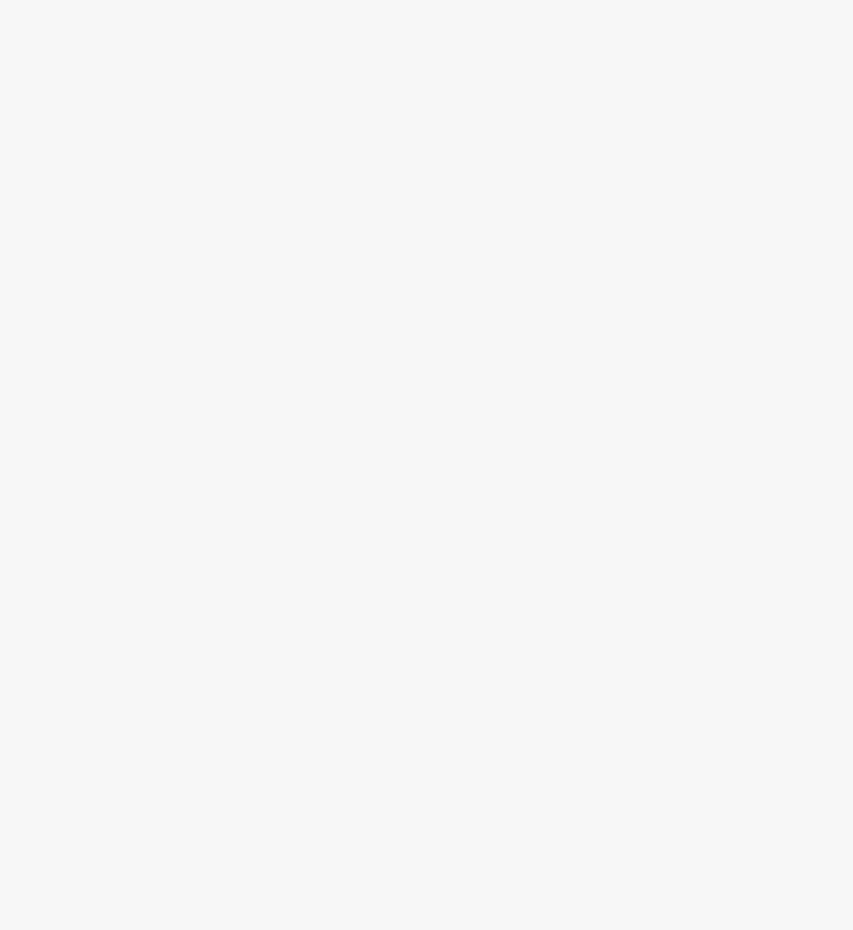
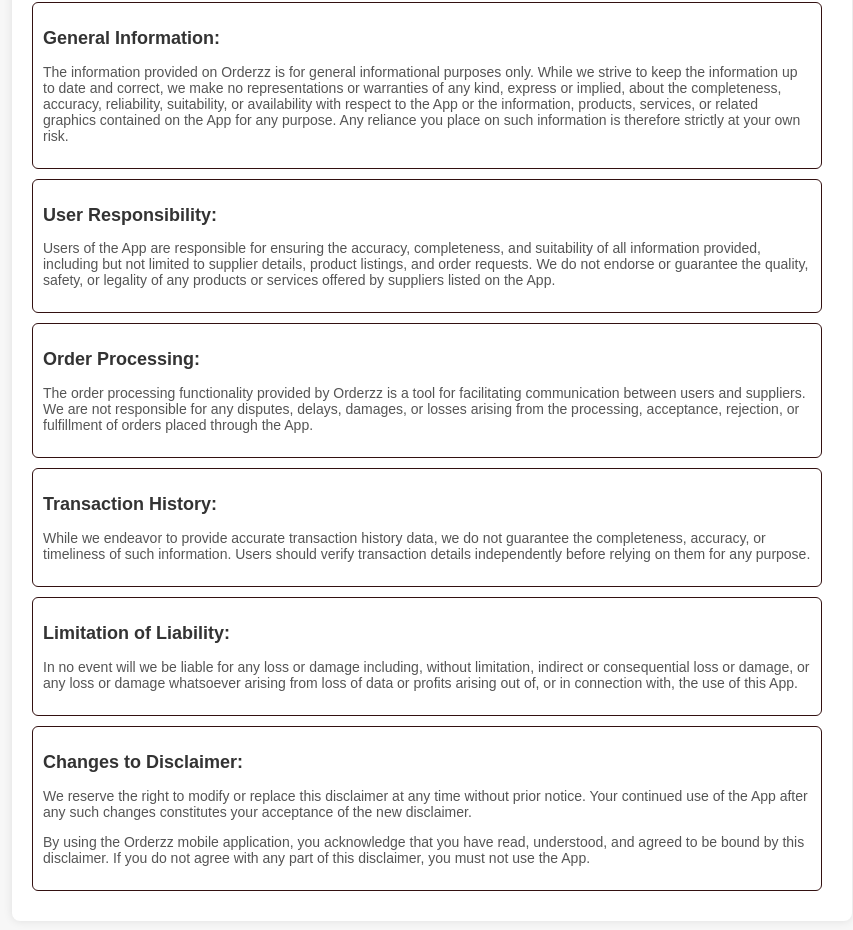
Before and after one commit to rohitkumar-jha/rjtest, a React (Create React App) app: page /orderzz-policy in a window 1280 px wide. Before the commit this address had no page. Shown: the part 240-1170 px from the top of the page, without its empty margins (208-1061 px from the left). Before the commit the page ends 800 px from the top, so only its background shows below. Built offline with nearby package versions, Linux system fonts and the light colour scheme.

Commit message:
Orderzz app Disclaimer

```diff
--- a/src/App.js
+++ b/src/App.js
@@ -2,6 +2,7 @@
 import { BrowserRouter as Router, Routes, Route } from "react-router-dom";
 import BibleView from "./containers/BibleView";
 import Home from "./containers/Home";
+import Orderzz from "./containers/Orderzz";
 
 function App() {
   return (
@@ -9,6 +10,7 @@
       <Routes>
         <Route path="/" element={<Home />} />
         <Route path="/bible-policy" element={<BibleView />} />
+        <Route path="/orderzz-policy" element={<Orderzz />} />
       </Routes>
     </Router>
   );
--- /dev/null
+++ b/src/components/OrderView.js
@@ -0,0 +1,80 @@
+import React from "react";
+
+function OrderView() {
+  return (
+    <div>
+      <h2>App Policy Statement</h2>
+      <div className="language-panel">
+        <h2>General Information:</h2>
+        <p>
+          The information provided on Orderzz is for general informational
+          purposes only. While we strive to keep the information up to date and
+          correct, we make no representations or warranties of any kind, express
+          or implied, about the completeness, accuracy, reliability,
+          suitability, or availability with respect to the App or the
+          information, products, services, or related graphics contained on the
+          App for any purpose. Any reliance you place on such information is
+          therefore strictly at your own risk.
+        </p>
+      </div>
+
+      <div className="language-panel">
+        <h2>User Responsibility:</h2>
+        <p>
+          Users of the App are responsible for ensuring the accuracy,
+          completeness, and suitability of all information provided, including
+          but not limited to supplier details, product listings, and order
+          requests. We do not endorse or guarantee the quality, safety, or
+          legality of any products or services offered by suppliers listed on
+          the App.
+        </p>
+      </div>
+
+      <div className="language-panel">
+        <h2>Order Processing:</h2>
+        <p>
+          The order processing functionality provided by Orderzz is a tool for
+          facilitating communication between users and suppliers. We are not
+          responsible for any disputes, delays, damages, or losses arising from
+          the processing, acceptance, rejection, or fulfillment of orders placed
+          through the App.
+        </p>
+      </div>
+
+      <div className="language-panel">
+        <h2>Transaction History:</h2>
+        <p>
+          While we endeavor to provide accurate transaction history data, we do
+          not guarantee the completeness, accuracy, or timeliness of such
+          information. Users should verify transaction details independently
+          before relying on them for any purpose.
+        </p>
+      </div>
+      <div className="language-panel">
+        <h2>Limitation of Liability:</h2>
+        <p>
+          In no event will we be liable for any loss or damage including,
+          without limitation, indirect or consequential loss or damage, or any
+          loss or damage whatsoever arising from loss of data or profits arising
+          out of, or in connection with, the use of this App.
+        </p>
+      </div>
+      <div className="language-panel">
+        <h2>Changes to Disclaimer:</h2>
+        <p>
+          We reserve the right to modify or replace this disclaimer at any time
+          without prior notice. Your continued use of the App after any such
+          changes constitutes your acceptance of the new disclaimer.
+        </p>
+
+        <p>
+          By using the Orderzz mobile application, you acknowledge that you have
+          read, understood, and agreed to be bound by this disclaimer. If you do
+          not agree with any part of this disclaimer, you must not use the App.
+        </p>
+      </div>
+    </div>
+  );
+}
+
+export default OrderView;
--- /dev/null
+++ b/src/containers/Orderzz.js
@@ -0,0 +1,19 @@
+import React from "react";
+import OrderView from "../components/OrderView";
+
+function Orderzz() {
+  return (
+    <div className="bible-view-container">
+      <h1>Orderzz</h1>
+      <p>
+        The Orderzz mobile application ("App") is intended for use as a platform
+        for users to manage orders, suppliers, and transactions. By accessing or
+        using this App, you agree to comply with and be bound by the following
+        disclaimer:
+      </p>
+      <OrderView />
+    </div>
+  );
+}
+
+export default Orderzz;
```
Also changed, not shown: 1 other file (tests, documents, lock files or other folders).
